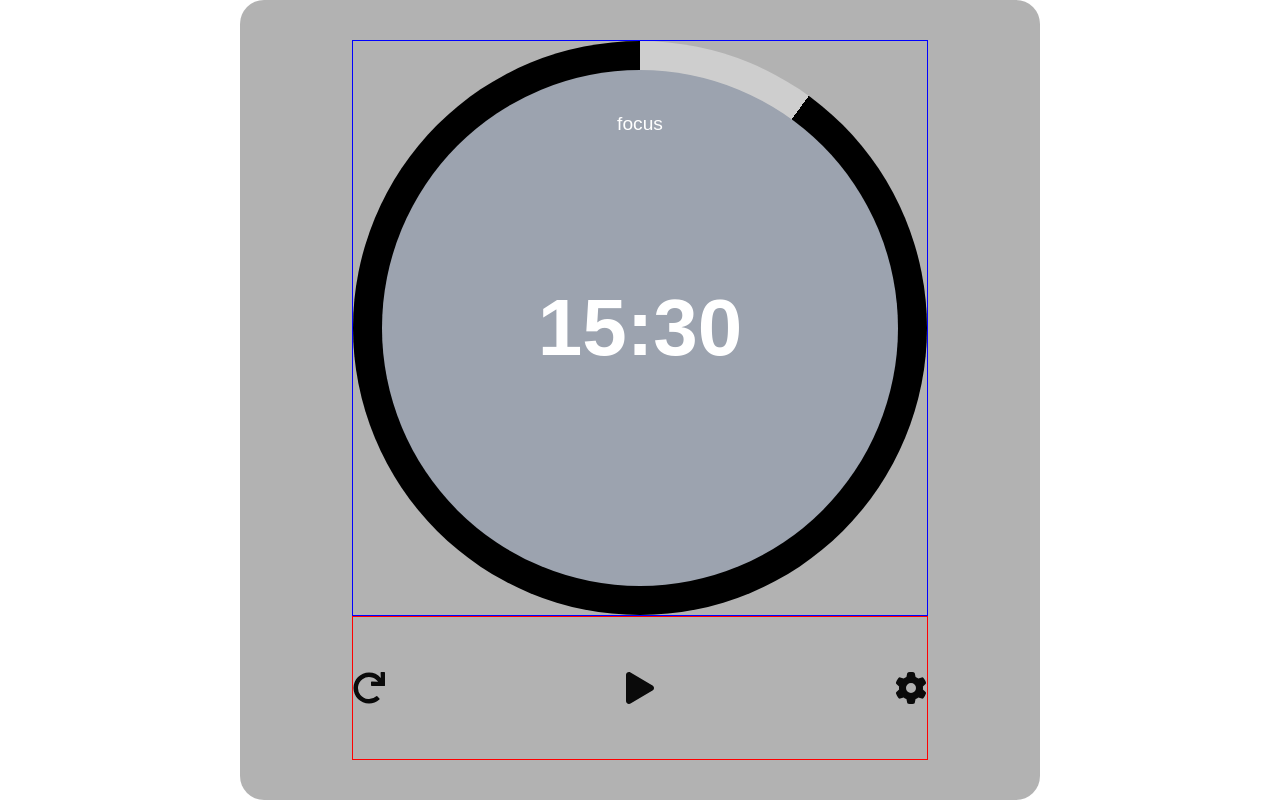
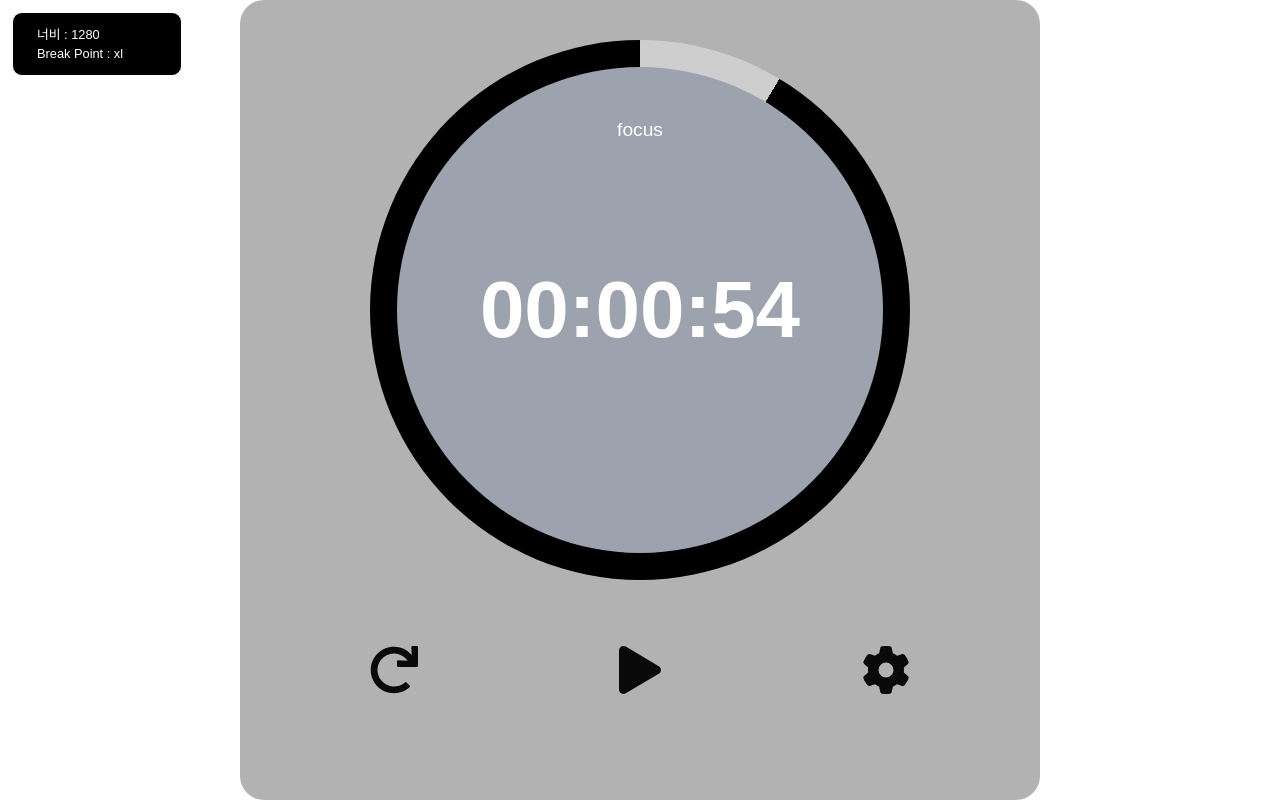
Before and after one commit to sungdongyoon/notion-widget, a Next.js app: page /timer/1001 in a window 1280 px wide. Built offline with nearby package versions, Linux system fonts and the light colour scheme; a web font is replaced by a local one.

Commit message:
timer01 - 기능 작업 중

```diff
--- a/src/assets/scss/components/_timer.scss
+++ b/src/assets/scss/components/_timer.scss
@@ -4,7 +4,10 @@
   **************************************************/
   &[data-variant="timer01"] {
     .timer_circle {
-      background: conic-gradient(rgb(206, 206, 206) 0 10%, black 0);
+      background: conic-gradient(
+        rgb(206, 206, 206) 0 calc(100% - var(--remain, 0%)),
+        black 0
+      );
     }
   }
 
--- a/src/components/widgets/timer/Timer01.tsx
+++ b/src/components/widgets/timer/Timer01.tsx
@@ -1,5 +1,6 @@
 "use client";
 
+import BreakPointView from "@/components/BreakPointView";
 // import React, { useEffect, useRef, useState } from "react";
 // import style from "./timer.module.scss";
 // import { FaMinus, FaPlus, FaQuestionCircle, FaTimes } from "react-icons/fa";
@@ -331,13 +332,123 @@
 
 // export default Timer01;
 
-import React from "react";
+import React, { useEffect, useState } from "react";
 import { FaPlay, FaRedo } from "react-icons/fa";
 import { FaGear } from "react-icons/fa6";
 
+// ===== 타입 =====
+type PersistState =
+  | {
+      mode: "running";
+      deadline: number;
+      remainMs?: number;
+      initialMs: number;
+    }
+  | {
+      mode: "paused";
+      remainMs: number;
+      initialMs: number;
+    }
+  | {
+      mode: "stopped";
+      remainMs: number;
+      initialMs: number;
+    };
+
+const DEFAULT_INITIAL = 60 * 1000; // 초기 시간
+const INTERVAL = 10; // INTERVAL 밀리초 마다 시간 줄어듦
+const STORAGE_KEY = "timer01_state"; // 로컬 스토리지 키 값
+
 const Timer01 = () => {
+  // 초기값
+  const [initialTime, setInitialTime] = useState<number>(DEFAULT_INITIAL);
+  // 시간
+  const [time, setTime] = useState<number>(DEFAULT_INITIAL);
+  // 타이머 진행 여부
+  const [running, setRunning] = useState<boolean>(false);
+
+  // 시, 분, 초
+  const hour = String(Math.floor(time / (1000 * 60 * 60))).padStart(2, "0");
+  const minute = String(Math.floor(time / (1000 * 60)) % 60).padStart(2, "0");
+  const second = String(Math.floor((time / 1000) % 60)).padStart(2, "0");
+
+  // 남은 시간 비율
+  const remainTimePercent = initialTime ? (time / initialTime) * 100 : 0;
+
+  // 로컬 스토리지 상태 저장
+  const saveState = (state: PersistState) => {
+    try {
+      localStorage.setItem(STORAGE_KEY, JSON.stringify(state));
+    } catch {}
+  };
+
+  // 로컬 스토리지 상태 불러오기
+  const loadState = () => {
+    try {
+      const raw = localStorage.getItem(STORAGE_KEY);
+
+      return raw ? JSON.parse(raw) : null;
+    } catch {
+      return null;
+    }
+  };
+
+  // 타이머 시작 함수
+  const startTime = (): void => {
+    if (time <= 0) return;
+    setRunning(true);
+
+    const deadline = Date.now() + time;
+    saveState({
+      mode: "running",
+      deadline,
+      remainMs: initialTime,
+      initialMs: initialTime,
+    });
+  };
+
+  // 타이머 일시정지 함수
+  const pauseTime = (): void => {
+    setRunning(false);
+    saveState({ mode: "paused", remainMs: time, initialMs: initialTime });
+  };
+
+  // 타이머 리셋 함수
+  const resetTime = (): void => {
+    const state = loadState();
+    setRunning(false);
+    setInitialTime(state.initialMs);
+    setTime(state.initialMs);
+    saveState({
+      mode: "stopped",
+      remainMs: state.initialMs,
+      initialMs: state.initialMs,
+    });
+  };
+
+  // INTERVAL 초 마다 시간 줄어들게 하기
+  useEffect(() => {
+    const timer: number = window.setInterval(() => {
+      setTime((prev) => {
+        const next = prev - INTERVAL;
+
+        if (next <= 0) {
+          setRunning(false);
+          return initialTime;
+        }
+
+        return next;
+      });
+    }, INTERVAL);
+
+    return () => {
+      clearInterval(timer);
+    };
+  }, [running, initialTime]);
+
   return (
     <div className="widget_container" data-variant="timer01">
+      <BreakPointView />
       <div
         className="bg-black/30 flex flex-col items-center justify-between p-10"
         style={{
@@ -346,28 +457,43 @@ const Timer01 = () => {
           borderRadius: "calc(min(100vw,100vh) * 0.03)",
         }}
       >
-        <div className="w-[80%] h-full flex flex-col justify-between items-center">
-          <div className="test_border_blue w-full">
-            <div className="timer_circle w-full aspect-square rounded-[50%] flex justify-center items-center">
+        <div className="w-[75%] h-full flex flex-col justify-between items-center">
+          <div className="ff_blue w-full">
+            <div
+              className="timer_circle w-full aspect-square rounded-[50%] flex justify-center items-center"
+              style={{
+                ["--remain" as string]: `${Math.max(
+                  0,
+                  Math.min(100, remainTimePercent)
+                )}%`,
+              }}
+            >
               <div className="bg-gray-400 w-[90%] aspect-square rounded-[50%] flex flex-col justify-center items-center relative">
-                <span className="absolute top-10 left-1/2 -translate-x-1/2 text-[clamp(0.8rem,4vmin,1.2rem)] text-white">
+                <span className="absolute top-[10%] left-1/2 -translate-x-1/2 text-[clamp(0.8rem,4vmin,1.2rem)] text-white">
                   focus
                 </span>
-                <span className="text-[clamp(0.9rem,10vmin,20rem)] font-semibold text-white">
-                  15:30
-                </span>
+                <p className="text-[clamp(0.9rem,10vmin,20rem)] font-semibold text-white">
+                  <span>{hour}</span>:<span>{minute}</span>:
+                  <span>{second}</span>
+                </p>
               </div>
             </div>
           </div>
 
-          <div className="flex justify-between w-full test_border_red flex-1">
-            <button className="cursor-pointer text-[clamp(0.8rem,6vmin,2rem)]">
+          <div className="flex justify-between w-full ff_red flex-1">
+            <button
+              className="cursor-pointer text-[clamp(1rem,8vmin,3rem)]"
+              onClick={resetTime}
+            >
               <FaRedo />
             </button>
-            <button className="cursor-pointer text-[clamp(0.8rem,6vmin,2rem)]">
+            <button
+              className="cursor-pointer text-[clamp(1rem,8vmin,3rem)]"
+              onClick={startTime}
+            >
               <FaPlay />
             </button>
-            <button className="cursor-pointer text-[clamp(0.8rem,6vmin,2rem)]">
+            <button className="cursor-pointer text-[clamp(1rem,8vmin,3rem)]">
               <FaGear />
             </button>
           </div>
```
